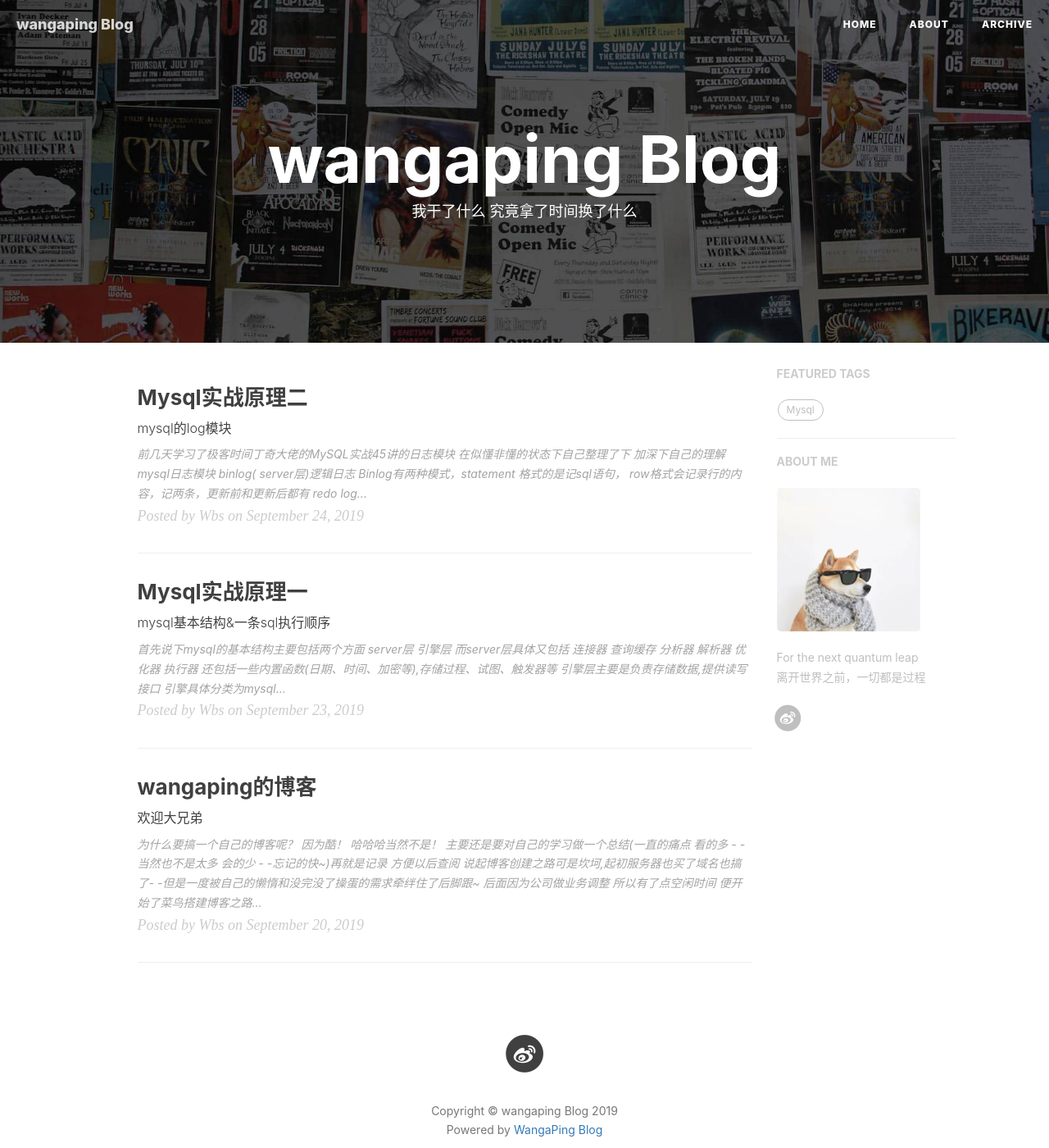
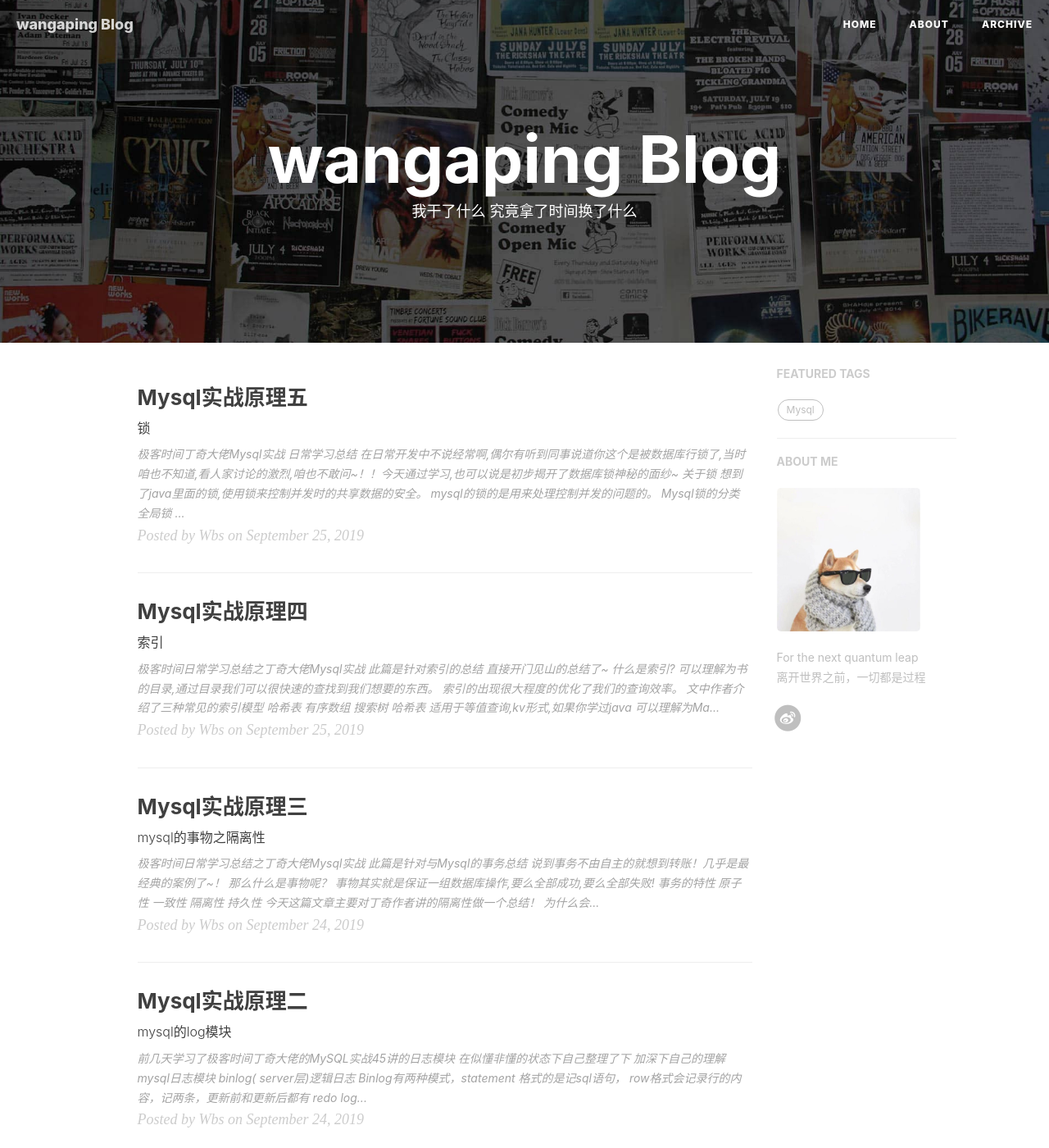
Before and after one commit to wangaping/blog, a Jekyll site: the page built from index.html, in a window 1280 px wide and 1400 px high. Shown: the whole window at 82% size. Built offline with Jekyll 4.4.1, drawn with Linux system fonts in a browser that asks for light colours; nearby versions of some CDN libraries; the list of posts is cut into pages by our own code; comment, search, counter and statistics services are not loaded.

Commit message:
提交mysql事物、索引、锁的总结

````diff
--- a/_posts/2019-09-20-blog-explain.md
+++ b/_posts/2019-09-20-blog-explain.md
@@ -29,4 +29,4 @@ tags:
  ***黄玄*** 的博客主题 [biubiu~](http://huangxuan.me/)
  来到我博客的你也可以去***jekyll***官网挑选符合自己审美的完美主题~
 
- 哈哈哈! 骚话话话话说完了~那就开始了二狗子的博客之路！
+ 哈哈哈! 骚话话话话说完了~那就开始了二狗子的总结博客之路！
--- /dev/null
+++ b/_posts/2019-09-24-mysql-3-transaction.md
@@ -0,0 +1,64 @@
+---
+layout: post
+title: "Mysql实战原理三"
+subtitle: 'mysql的事物之隔离性'
+author: "Wbs"
+header-style: text
+tags:
+  - Mysql
+---
+> 极客时间日常学习总结之丁奇大佬Mysql实战<br/>
+> 此篇是针对与Mysql的事务总结
+
+说到事务不由自主的就想到转账！几乎是最经典的案例了~！
+
+### 那么什么是事物呢？
+> ***事物其实就是保证一组数据库操作,要么全部成功,要么全部失败!***
+
+### 事务的特性
+> 1. 原子性
+> 2. 一致性
+> 3. 隔离性
+> 4. 持久性
+
+今天这篇文章主要对丁奇作者讲的隔离性做一个总结！
+
+### 为什么会有隔离性?
+> 数据库有多个事务同时执行可能会出现脏读、幻读、不可重复读等问题。
+
+### 隔离级别
+> 为了解决上面隔离性的问题,就出现了隔离级别。
+
+***隔离级别的出现会引发一个问题就是数据的安全和执行的效率的问题(因为鱼和熊掌不可兼得嘛~)<br/>***
+
+***Mysql默认的隔离级别是可重复读 可以使用命令```select @@transaction_isolation;```查看。<br/>一般推荐使用读提交的方式```set tx_isolation = 'READ-COMMITTED';
+```***
+> * 读未提交(read uncommited)
+> * 读提交(read commited)
+> * 可重复读(repeatable read)
+> * 串行化(serializable)<br/>
+>
+>下面对这些隔离级别做出解释(均以A、B两个连接对表T的操作来举例说明)
+
+***读未提交***
+> A对表T的(未提交)操作对于B是可见的
+
+***读提交***
+> A对表T的操作得在commit之后B才可以看见
+
+***可重复读***
+> A在查询表T的同时B在更新表T,但是A看到的始终是B操作之前的数据(解释下为什么会这样因为在事物开始的时候mysql会创建一个只读的视图,所以A后面查看的数据均是视图操作)
+
+***串行化***
+> A对表T做操作的会加锁,B的操作需要等待A的操作完成事物提交后才可以进行
+
+
+
+### 事物隔离的实现
+> 说道事物隔离的实现其实主要是因为版本并发控制(MVCC),你的每一次操作都对应着一次回滚日志。对应每次修改都有一个对应的read view。<br/><br/>
+> ***那么如果说对一个字段的修改很多次,就会对应很多的回滚日志,岂不是要浪费很多磁盘空间(因为每次都会写入回滚日志)***？<br/>
+> 其实mysql也会对回滚日志进行删除的,就已版本为例,你对表T的字段操作依次为v1、v2、v3,
+> 那么mysql就会检查当前版本是否为最老版本(当前版本之前再无版本)。如果说判断为最老版本,则会进行删除。
+
+
+***额外说明下 可以使用命令查看事务是手动提交还是自动提交```select @@autocommit;``` 推荐使用 autocommit=1的方式手动启动***
--- /dev/null
+++ b/_posts/2019-09-25-mysql-4-index.md
@@ -0,0 +1,76 @@
+---
+layout: post
+title: "Mysql实战原理四"
+subtitle: '索引'
+author: "Wbs"
+header-style: text
+tags:
+  - Mysql
+---
+
+> 极客时间日常学习总结之丁奇大佬Mysql实战<br/>
+> 此篇是针对索引的总结
+
+直接开门见山的总结了~
+
+### 什么是索引?
+> 可以理解为书的目录,通过目录我们可以很快速的查找到我们想要的东西。<br/>
+> 索引的出现很大程度的优化了我们的查询效率。
+
+文中作者介绍了三种常见的索引模型
+
+1. 哈希表
+2. 有序数组
+3. 搜索树
+
+
+### 哈希表
+> 适用于等值查询,kv形式,如果你学过java 可以理解为Map,key为hash值,value为一个数组。key是通过hash运算后得到一个哈希值(这个值不唯一,可能多个值通过运算得到相同的hash值)。针对相同的hash值的数据会放在其内部链表。
+> 如果key相同的话,他会通过特定的转换将key转换为指定的值,拿着这个值取特定的value。<br/> <br/>
+> 再说下优缺点。谈到链表,第一想到的是增删快- -。没错哈希表索引也是增删快,他不需要维护key的有序性,有数据就追加。但是对于有区间限制的查询还是痛点,因为它并没有保证数据的顺序行,在区间查询时需要取值一个个来判断。
+
+### 有序数组
+> 适用于查询(等值或者区间查询)。
+> 优缺点的话就是查询快,增删慢(需要维持数据的有序性)。
+
+### 搜索树
+> * 二叉树(每一个父节点有两个子节点 左节点小于父节点 父节点小于右节点) 二叉树不仅要对内存操作,还要对磁盘操作(涉及到IO操作 就很蛋疼了- -很慢,如果说树高很高的话,一次查询如果查询很深那么就需要多次进行io操作,耗时肯定是不可能接受的 - -)。
+> * N叉树 很大程度的减少IO操作
+
+### InnoDB的索引
+> InnoDB的索引类型为B+树,数据都存储在B+树种。<br/><br/>
+> 每个索引对应一个B+树
+
+B+索引具体还可以分为
+
+* 主键索引
+
+* 非主键索引
+
+> 两者有什么区别呢？<br/><br/>
+> 主键索引下的数据存储的是整行的数据
+> 而非主键索引存储的是主键ID,当使用非主键作为条件查询的时候,得到的是主键ID,此时查询还需要拿ID在去主键索引树再次查询得到数据(这个过程被称为回表)。<br/><br/>
+> 那还会有个疑问如果表中没有主键怎么办呢？<br/>
+> mysql在创建表的时候如果没有指定主键,InnoDB默认生成一个rowId作为主键
+
+### 索引的维护
+* 页分裂(当数据页满了,需要申请新的数据页存放数据)
+
+* 合并(数据删除时,页有空的空间,需要将页数据合并)
+
+
+### Mysql的索引特性
+
+* 覆盖索引
+
+	> 可以减少回表,从而提升查询效率。<br/>SELECT ID FROM T WHERE INDEX\_COL
+	> 其中ID为主键,INDEX\_COL 为索引列 而此时INDEX_COL已经包含了ID的值,所以就不会再回表查询。
+* 最左原则
+
+* 索引下推
+	> MySQL 5.6之前建立联合索引的表,在查询包含索引列的值时需要回表查询,但5.6之后需要回表但是减少了回表的次数,在取列值得时候已经做出了判断,过滤掉了不符合条件的数据<br/>
+	> 比如说 ```create table student(id int primary key ,name varchar,age int,key name_age ('name','age')```我现在想过滤掉name为w开头并且age大于18岁的学生sql语句应该为 ```SELECT * from student where name like'w%' and age > 18 ```
+	**5.6之前**数据会进行如下操作,首先会查找名称以w开头的数据,然后拿到这批数据的主键id,去主键树查找对应的行数据,在比较age 筛选age 大于18岁的数据<br/>
+	>在**5.6之后** 首先name和age是联合索引,在第一次查询name是w开头的数据的时候已经顺带查找出了age的值,在此时mysql就已经开始判断了age的值,不符合就直接过滤掉。极大的减少了回表的次数。
+
+总结到这里,回想到之前的项目应该还是有些地方还可以优化🙄只怪与这个专栏相逢甚晚啊- -,有机会一定要在实战中实践一下。
--- /dev/null
+++ b/_posts/2019-09-25-mysql-5-lock.md
@@ -0,0 +1,48 @@
+---
+layout: post
+title: "Mysql实战原理五"
+subtitle: '锁'
+author: "Wbs"
+header-style: text
+tags:
+  - Mysql
+---
+>极客时间丁奇大佬Mysql实战
+>日常学习总结
+
+在日常开发中不说经常啊,偶尔有听到同事说道你这个是被数据库行锁了,当时咱也不知道,看人家讨论的激烈,咱也不敢问~！！今天通过学习,也可以说是初步揭开了数据库锁神秘的面纱~
+
+### 关于锁
+> 想到了java里面的锁,使用锁来控制并发时的共享数据的安全。<br/>
+> mysql的锁的是用来处理控制并发的问题的。
+
+
+### Mysql锁的分类
+* 全局锁
+* 表锁
+* 行锁
+
+接下来一一介绍下这三种锁
+
+### 全局锁 Flush tables with read lock(FTWRL)
+> 一般来说全局备份时使用。可以使用命令```Flush tables with read lock;``` 来开启全局锁(对应的解除锁的命令```unlock tables```),在此期间整个库为只读状态,执行DML或者DDL语句均会报错```Can't execute the query because you have a conflicting read lock```,同时也保证了所有表的备份在同一时间点,避免了数据误差。<br/>
+> ***当然全局锁这种方式只推荐在无事务的引擎上操作,像MyISAM。而对应的支持事务性的引擎推荐使用设置隔离级别为可重复读来做全局备份 还有官方自带的备份工具mysqldump 可以加上 -single-transaction***。<br/><br/>
+> 在看到全局锁只是让库变为了只读状态,想到了全局参数readonly<br/>
+> 那么这两种方式有什么区别呢？<br/>
+> 最大的区别就是 当开启了只读的连接异常断开了,mysql会自动释放全局锁,而readonly这个全局参数不会,所以危险度较高。
+
+
+### 表锁
+
+* 表锁
+
+	> 语法 lock tables ... read/write
+* 元数据锁(meta data lock MDL)
+  > mysql 5.5引入的一种锁 在执行语句时会自带加上,事物提交时释放,保证数据的读写性
+
+### 行锁
+> 更细粒度的锁
+>
+>  需要涉及到一个协议---两阶段锁协议(行锁是在需要的时候才加上的,但并不是不需要的时候就释放了,而是事务提交结束后释放。)
+
+今天锁的总结就结束了~ <br/>
````
